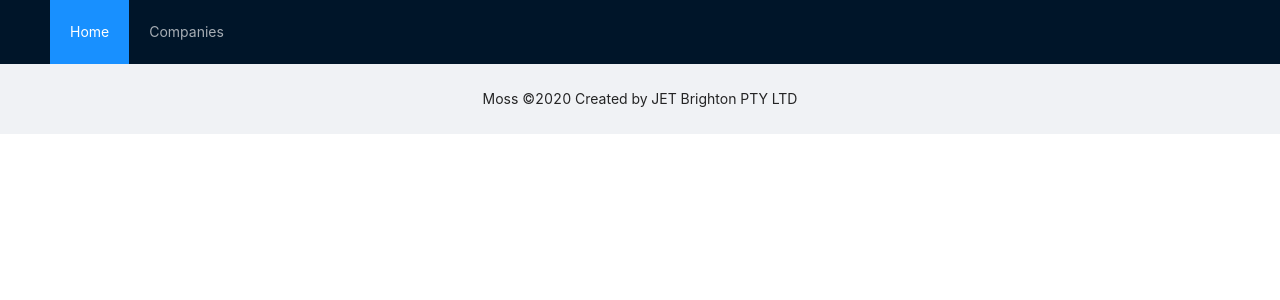
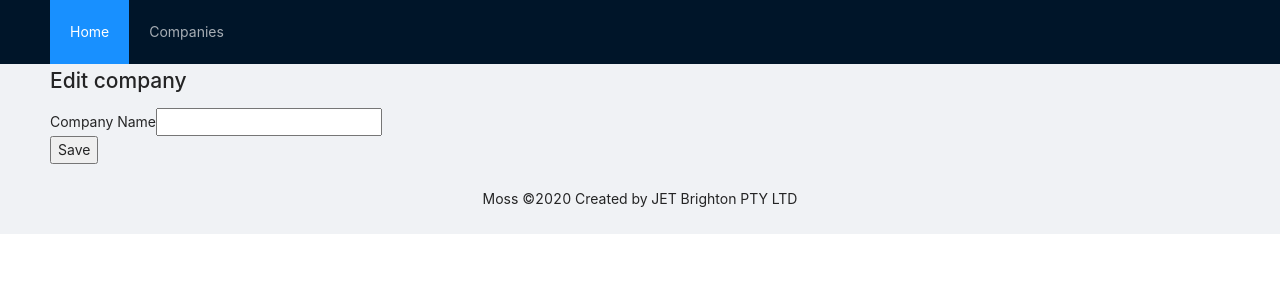
Before and after one commit to Elibrighton/moss-app, a React (Create React App) app: page /companies/edit/1 in a window 1280 px wide. Shown: the top 300 px of the page. Built offline with nearby package versions, Linux system fonts and the light colour scheme.

Commit message:
Edit a company

```diff
--- a/package.json
+++ b/package.json
@@ -18,6 +18,7 @@
     "mobx": "^5.15.4",
     "mobx-react": "^6.1.8",
     "prettier": "^1.19.1",
+    "query-string": "^6.11.1",
     "react": "^16.13.0",
     "react-dom": "^16.13.0",
     "react-final-form": "^6.3.5",
--- a/src/App.tsx
+++ b/src/App.tsx
@@ -6,6 +6,7 @@ import { Switch, Route, Link } from "react-router-dom";
 import 'antd/dist/antd.css';
 import CompanyScreen from './Company/CompanyScreen';
 import AddCompanyForm from "./Company/AddCompanyForm";
+import EditCompanyForm from './Company/EditCompanyForm';
 
 const { Header, Footer, Content } = Layout;
 const year: number = new Date().getFullYear();
@@ -30,6 +31,7 @@ function App() {
           <Route exact path="/" component={Home} />
           <Route path="/companies" exact component={CompanyScreen} />
           <Route path="/companies/add" component={AddCompanyForm} />
+          <Route path="/companies/edit/:id" component={EditCompanyForm} />
         </Switch>
       </Content>
       <Footer style={{ textAlign: 'center' }}>Moss ©{year} Created by JET Brighton PTY LTD</Footer>
--- a/src/Company/CompanyGateway.tsx
+++ b/src/Company/CompanyGateway.tsx
@@ -12,11 +12,17 @@ export class CompanyGateway {
         return companyList;
     }
 
-    async AddCompany(company: Company): Promise<void> {
+    async AddCompany(company: Company): Promise<Company> {
         const companyDto: CompanyDto = toDto(company);
 
         return axios.post("/api/companies", companyDto)
     }
+
+    async EditCompany(company: Company): Promise<Company> {
+        const companyDto: CompanyDto = toDto(company);
+
+        return axios.put("/api/companies/" + companyDto.Id, companyDto)
+    }
 }
 
 export const gateway = new CompanyGateway();
--- a/src/Company/CompanyScreen.tsx
+++ b/src/Company/CompanyScreen.tsx
@@ -26,6 +26,7 @@ export default class CompanyScreen extends React.Component<ICompanyProps> {
                 title: "Company Name",
                 dataIndex: "CompanyName",
                 key: "Id",
+                render: (text: React.ReactNode, record: { Id: string; CompanyName: string; }) => <Link to={"/companies/edit/" + record.Id + "?CompanyName=" + record.CompanyName} >{text}</Link>,
             }
         ];
         const { store } = this.props;
--- a/src/Company/CompanyStore.tsx
+++ b/src/Company/CompanyStore.tsx
@@ -7,6 +7,7 @@ export class CompanyStore {
     @observable companyList: Company[] = [];
     @observable companyListState: string = "pending";
     @observable addCompanyState: string = "pending";
+    @observable editCompanyState: string = "pending";
 
     @action
     getCompanyList() {
@@ -26,6 +27,14 @@ export class CompanyStore {
     }
 
     @action
+    editCompany(company: Company) {
+        gateway.EditCompany(company)
+            .then(() => {
+                this.editCompanyState = "done";
+            })
+    }
+
+    @action
     resetCompanyList() {
         this.companyListState = "pending";
     }
@@ -34,6 +43,11 @@ export class CompanyStore {
     resetAddCompany() {
         this.addCompanyState = "pending";
     }
+
+    @action
+    resetEditCompany() {
+        this.editCompanyState = "pending";
+    }
 }
 
 export const store = new CompanyStore();
--- /dev/null
+++ b/src/Company/EditCompanyForm.tsx
@@ -0,0 +1,59 @@
+import { Form, Field } from "react-final-form";
+import React from "react";
+import { inject, observer } from "mobx-react";
+import { CompanyStore } from './CompanyStore'
+import { Company } from "./Models/CompanyModel";
+import toCompany, { EditCompanyFormValues } from "./EditCompanyFormValues";
+import { Redirect, RouteComponentProps } from "react-router-dom";
+import * as querystring from "query-string";
+
+interface RouteParams {
+    id: string
+}
+
+interface IEditCompanyFormProps extends RouteComponentProps<RouteParams> {
+    store?: CompanyStore;
+}
+
+@inject('store')
+@observer
+export default class EditCompanyForm extends React.Component<IEditCompanyFormProps> {
+    componentWillUnmount() {
+        const { store } = this.props;
+        store!.resetEditCompany()
+    }
+    render() {
+        const { store, location, match } = this.props;
+        const { editCompanyState } = store!;
+        const { id } = match.params;
+        const qsValues = querystring.parse(location.search);
+        const companyName = qsValues.CompanyName as string || "";
+        const onSubmit = async (values: EditCompanyFormValues) => {
+            const company: Company = toCompany(values);
+            store!.editCompany(company);
+        };
+        if (editCompanyState === "done") {
+            return (<Redirect to="/companies" />);
+        }
+        return (
+            <Form
+                onSubmit={onSubmit}
+                initialValues={{ companyName: companyName, id: id }}
+                render={({ handleSubmit }) => (
+                    <form onSubmit={handleSubmit}>
+                        <h2>Edit company</h2>
+                        <div>
+                            <label>Company Name</label>
+                            <Field
+                                name="companyName"
+                                component="input"
+                                required
+                            />
+                        </div>
+                        <button type="submit">Save</button>
+                    </form>
+                )}
+            />
+        )
+    }
+}
--- /dev/null
+++ b/src/Company/EditCompanyFormValues.tsx
@@ -0,0 +1,16 @@
+import { Company } from "./Models/CompanyModel";
+
+export interface EditCompanyFormValues {
+    id: string;
+    companyName: string;
+}
+
+export default function toCompany(values: EditCompanyFormValues): Company {
+    const company: Company = {
+        key: "",
+        Id: values.id,
+        CompanyName: values.companyName,
+    };
+
+    return company;
+}
--- a/src/Company/Models/CompanyModel.tsx
+++ b/src/Company/Models/CompanyModel.tsx
@@ -1,5 +1,5 @@
 export type Company = {
-    key: string,
+    key: string;
     Id: string;
     CompanyName: string;
 }
```
Also changed, not shown: 1 other file (tests, documents, lock files or other folders).
